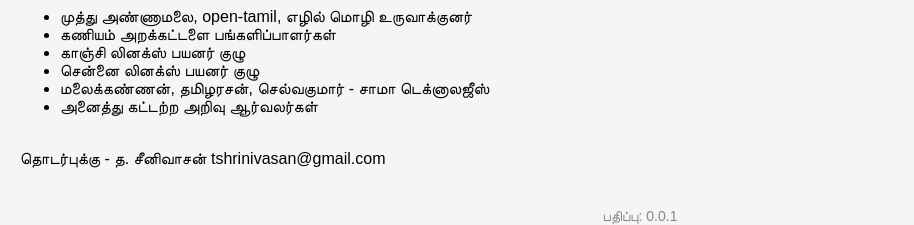
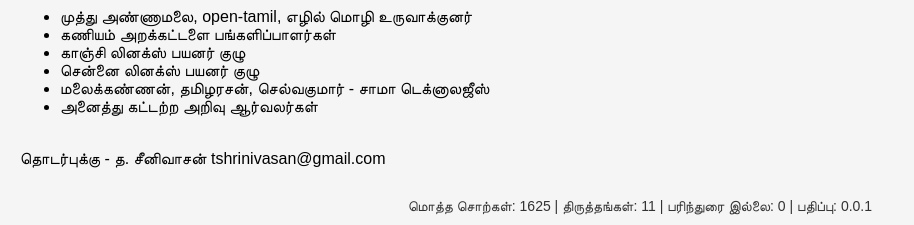
Before and after one commit to KaniyamFoundation/iyal-tamil-spellchecker, a Flask app: page / in a window 1280 px wide. Shown: the part 695-920 px from the top of the page, without its empty margins (0-914 px from the left). Run offline with Flask 3, Linux system fonts and the light colour scheme; parts of the project's set-up code (start-up, migrations or seed data) failed here and were passed over.

Commit message:
added metrics

```diff
--- a/iyal_tamil_spellchecker/app.py
+++ b/iyal_tamil_spellchecker/app.py
@@ -9,8 +9,8 @@
 from bloom_filter2 import BloomFilter
 from pybktree import BKTree
 from Levenshtein import distance as levenshtein_distance
-
-
+from threading import Lock
+import json
 from datetime import datetime
 
 # ---------------------- Configuration ----------------------
@@ -36,6 +36,21 @@
 #def log_event(log_path, content):
 #    with open(log_path, "a", encoding="utf-8") as f:
 #        f.write(f"[{content}\n")
+
+
+
+METRICS_FILE = os.path.join(BASE_DIR, "metrics.json")
+metrics_lock = Lock()
+
+def load_metrics():
+    if not os.path.exists(METRICS_FILE):
+        return {"total_words": 0, "corrections": 0, "no_suggestions": 0}
+    with open(METRICS_FILE, "r") as f:
+        return json.load(f)
+
+def save_metrics(metrics):
+    with open(METRICS_FILE, "w") as f:
+        json.dump(metrics, f)
 
 
 # ---------------------- Spell Checker ----------------------
@@ -75,7 +90,8 @@
         pass
     return render_template("editor.html", version=version)
 
-
+# Initialize
+metrics_store = load_metrics()
 
 @app.route("/spellcheck", methods=["POST"])
 def spellcheck():
@@ -84,6 +100,8 @@
 
     seen = set()
     results = []
+    local_corrections = 0
+    local_no_suggestions = 0
     for word in words:
         if word in seen:
             continue
@@ -95,12 +113,30 @@
             if not suggestions:
 #                log_event("misses", f"Unknown word: {word}")
                 log_event(MISS_LOG_PATH, f"{word}")
+                local_no_suggestions += 1
+            local_corrections += 1
             results.append({
                 "word": word,
                 "correct": False,
                 "suggestions": suggestions
             })
-    return jsonify(results)
+
+   # Update persistent metrics
+    with metrics_lock:
+            # Update and save metrics
+        metrics_store["total_words"] += len(words)
+        metrics_store["corrections"] += local_corrections
+        metrics_store["no_suggestions"] += local_no_suggestions
+        save_metrics(metrics_store)
+    return jsonify({
+        "results": results,
+        "metrics": metrics_store
+    })
+
+
+@app.route("/metrics", methods=["GET"])
+def get_metrics():
+    return jsonify(metrics_store)
 
 @app.route("/log_correction", methods=["POST"])
 def log_correction():
--- /dev/null
+++ b/iyal_tamil_spellchecker/metrics.json
@@ -0,0 +1 @@
+{"total_words": 1625, "corrections": 11, "no_suggestions": 0}
--- a/iyal_tamil_spellchecker/templates/editor.html
+++ b/iyal_tamil_spellchecker/templates/editor.html
@@ -38,6 +38,18 @@
       font-size: 16px;
     }
 
+     #metrics {
+      margin-top: 20px;
+      font-size: 14px;
+      color: #555;
+    }
+
+      #footer {
+      margin-top: 30px;
+      text-align: center;
+      font-size: 12px;
+      color: #888;
+    }
     .context-menu {
       position: absolute;
       background: white;
@@ -54,6 +66,13 @@
       padding: 6px 10px;
       cursor: pointer;
       font-size: 14px;
+    }
+
+     #footer {
+      margin-top: 30px;
+      text-align: center;
+      font-size: 12px;
+      color: #888;
     }
 
     .context-menu li:hover {
@@ -109,12 +128,29 @@
 தொடர்புக்கு - த. சீனிவாசன் tshrinivasan@gmail.com
 
 
-<div style="text-align: center; margin-top: 40px; font-size: 14px; color: #888;">
-  பதிப்பு: {{ version }}
+
+<div id="metrics" style="text-align: center; margin-top: 30px; font-size: 14px; color: #333;">
+  <span id="totalWords">மொத்த சொற்கள்: 0</span> |
+  <span id="corrections">திருத்தங்கள்: 0</span> |
+  <span id="noSuggestions">பரிந்துரை இல்லை: 0</span> |
+  <span id="version">பதிப்பு: {{ version }} </span>
+
 </div>
 
 
 <script>
+
+   window.onload = function () {
+    fetch("/metrics")
+      .then(res => res.json())
+      .then(metrics => {
+        document.getElementById("totalWords").textContent = `மொத்த சொற்கள்: ${metrics.total_words}`;
+        document.getElementById("corrections").textContent = `திருத்தங்கள்: ${metrics.corrections}`;
+        document.getElementById("noSuggestions").textContent = `பரிந்துரை இல்லை: ${metrics.no_suggestions}`;
+      });
+   };
+
+
     function walkAndSpellcheck() {
       const editor = document.getElementById('editor');
       const textNodes = [];
@@ -139,7 +175,11 @@
         body: JSON.stringify({ text: fullText })
       })
       .then(res => res.json())
-      .then(results => {
+	    .then(data => {
+
+         const results = data.results;
+         const metrics = data.metrics;
+
         const errorWords = new Set();
         const suggestionMap = new Map();
 
```
